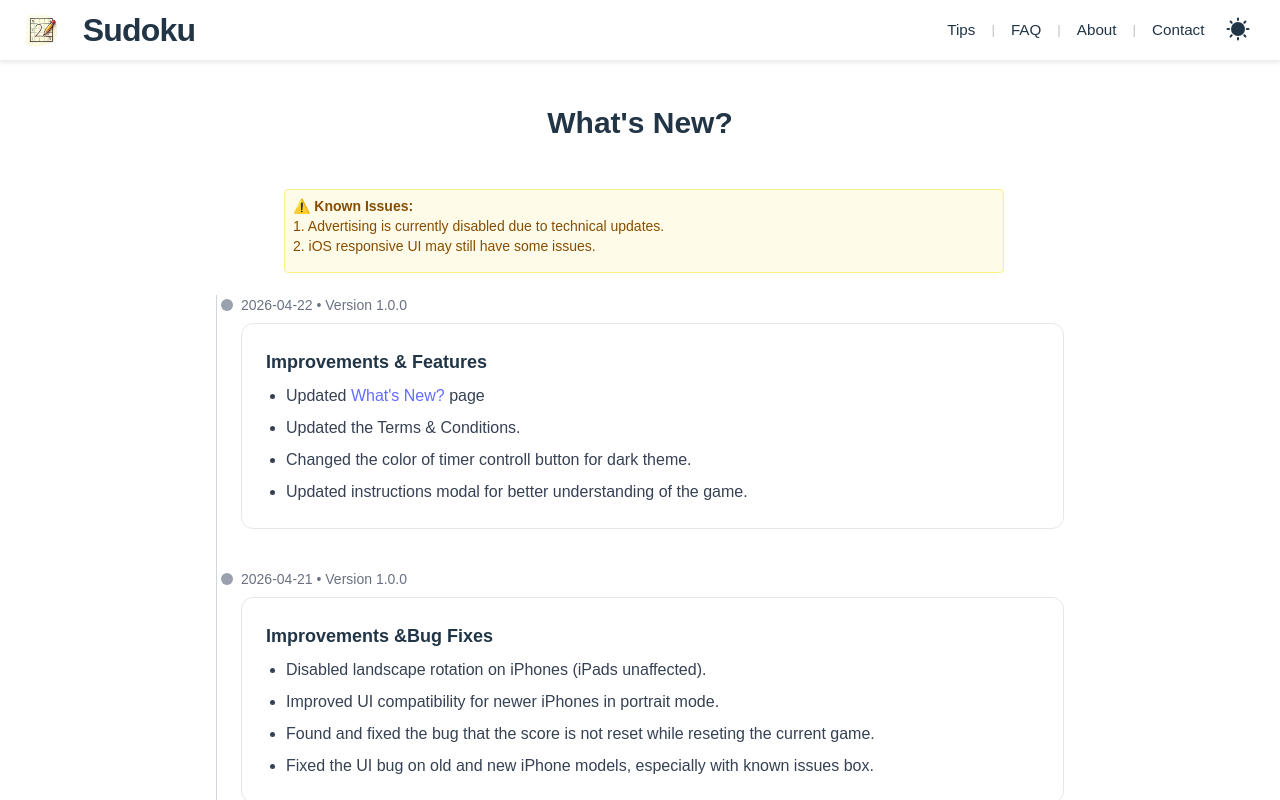
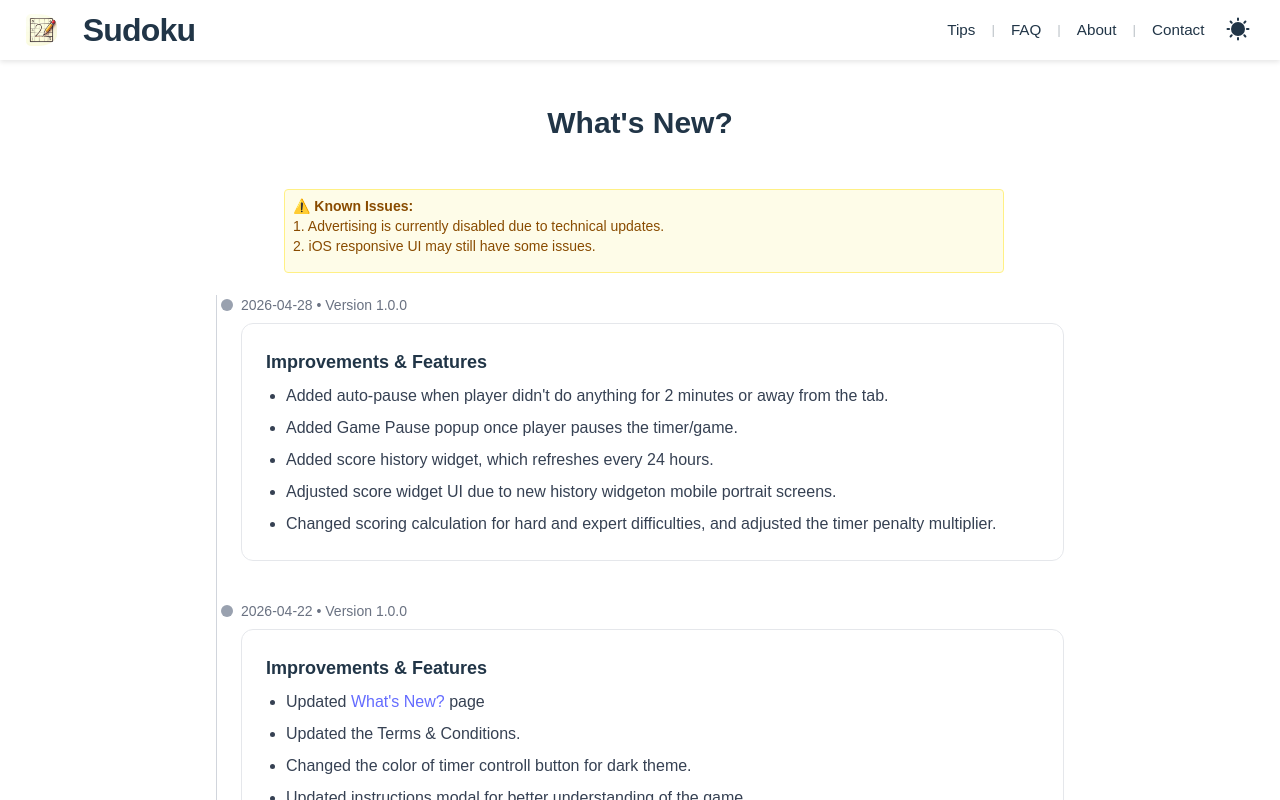
Before and after one commit to kiranofans/sudoku_game, a React (Vite) app: page /changeLog in a window 1280 px wide. Built offline with nearby package versions, Linux system fonts and the light colour scheme; a small style sheet from the web is missing.

Commit message:
Update change log

```diff
--- a/src/pages/ChangeLog.tsx
+++ b/src/pages/ChangeLog.tsx
@@ -21,6 +21,23 @@ function ChangeLog({ }) {
                 <KnownIssuesBox
                     items={issues} />
                 <Timeline>
+                    <ChangelogEntry
+                        date="2026-04-28"
+                        version="1.0.0"
+                        title="Improvements & Features"
+                        items={[
+                            <>Added auto-pause when player didn't do anything for 2 minutes or away from the tab. </>,
+                            <>Added Game Pause popup once player pauses the timer/game.</>,
+                            <>
+                                Added score history widget, which refreshes every 24 hours.
+                            </>,
+                            <>
+                                Adjusted score widget UI due to new history widgeton mobile portrait screens.
+                            </>,
+                            <>
+                                Changed scoring calculation for hard and expert difficulties, and adjusted the timer penalty multiplier.</>
+                        ]}
+                    />
                     <ChangelogEntry
                         date="2026-04-22"
                         version="1.0.0"
```
